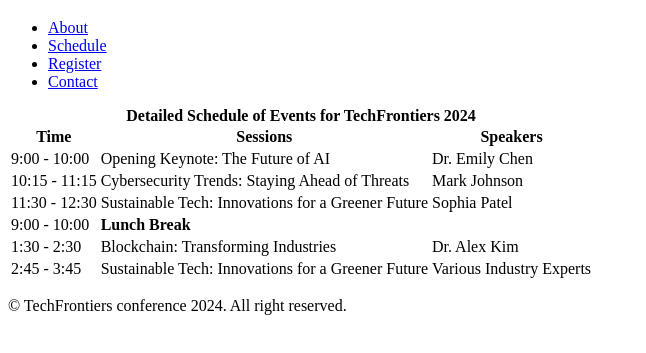
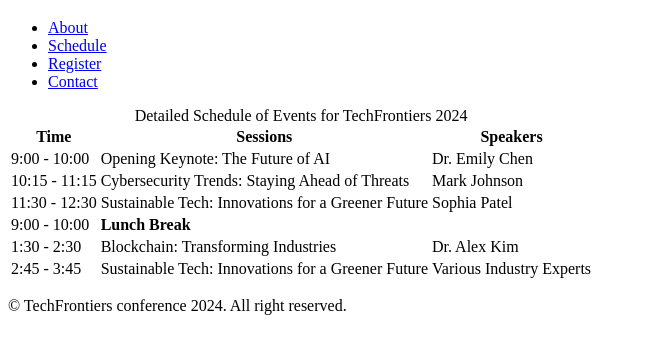
Before and after one commit to TechMe-co/TechCon_HTML, a plain HTML site: page techcon_website/schedule.html in a window 1280 px wide. Shown: the part 61-414 px from the top of the page, without its empty margins (0-646 px from the left). Drawn offline with Linux system fonts and the light colour scheme.

Commit message:
changes again

```diff
--- a/techcon_website/schedule.html
+++ b/techcon_website/schedule.html
@@ -18,7 +18,7 @@
         </header>
         <main>
             <table>
-                <caption> <strong>Detailed Schedule of Events for TechFrontiers 2024</strong> </caption>
+                <caption>Detailed Schedule of Events for TechFrontiers 2024</caption>
                 <thead>
                     <tr>
                         <th scope="col">Time</th>
```
